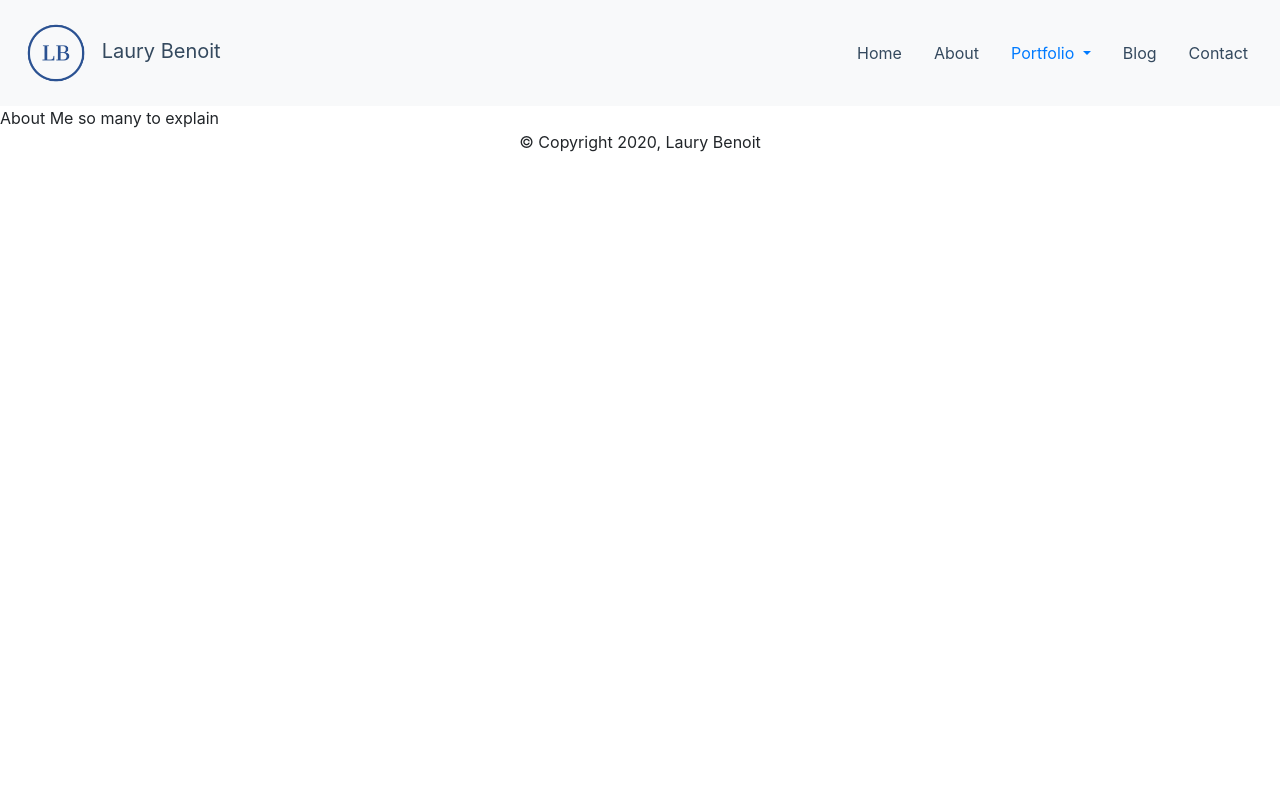
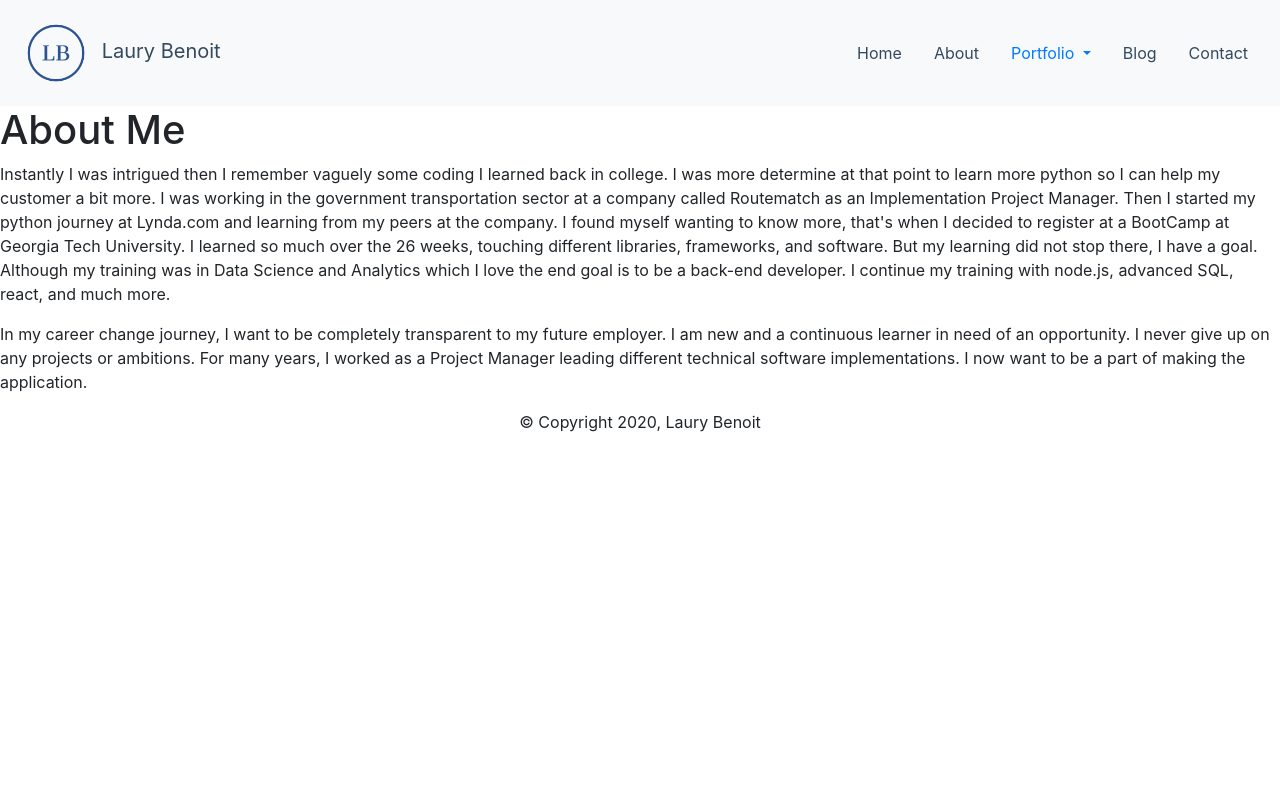
Before and after one commit to laurybenoit/LBwebapp, a Flask app: page /about in a window 1280 px wide. Run offline with Flask 2, Linux system fonts and the light colour scheme; some libraries are stand-ins or nearby versions.

Commit message:
aboutme done

```diff
--- a/application/templates/about.html
+++ b/application/templates/about.html
@@ -6,7 +6,10 @@
 
 </section>
 <div class="container" id="about"></div>
-About Me so many to explain
+<h1>About Me </h1>
+
+<p> Instantly I was intrigued then I remember vaguely some coding I learned back in college. I was more determine at that point to learn more python so I can help my customer a bit more. I was working in the government transportation sector at a company called Routematch as an Implementation Project Manager. Then I started my python journey at Lynda.com and learning from my peers at the company. I found myself wanting to know more, that's when I decided to register at a BootCamp at Georgia Tech University. I learned so much over the 26 weeks, touching different libraries, frameworks, and software.  But my learning did not stop there, I have a goal.  Although my training was in Data  Science and Analytics which I love the end goal is to be a back-end developer. I continue my training with node.js, advanced SQL, react, and much more.</p>
+<p>In my career change journey, I want to be completely transparent to my future employer. I am new and a continuous learner in need of an opportunity. I never give up on any projects or ambitions. For many years, I worked as a Project Manager leading different technical software implementations. I now want to be a part of making the application. </p>
 
 <!-- Subscribe option to get email data from individual -->
 <section>
```
